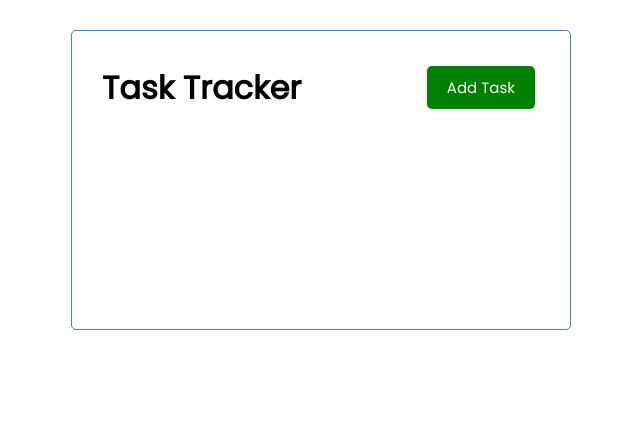
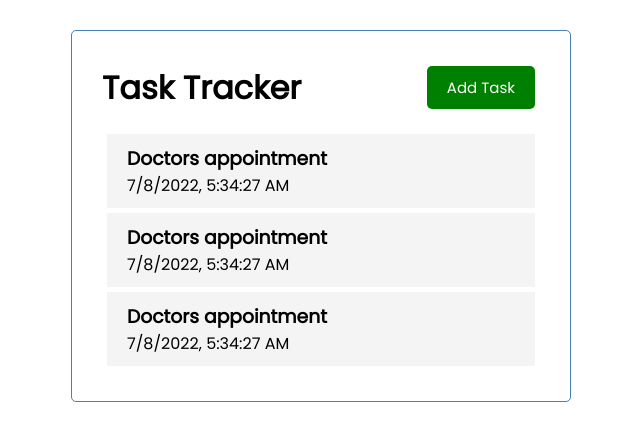
Before and after one commit to kadhit/vue-task-tracker, a Vue app: page / in a window 1280 px wide. Shown: the top 440 px of the page, without its empty margins (319-959 px from the left). Built offline with nearby package versions, Linux system fonts and the light colour scheme.

Commit message:
added TaskList, TaskItem components, connected TaskItem to TaskList

```diff
--- a/src/App.vue
+++ b/src/App.vue
@@ -1,30 +1,59 @@
 <template>
   <div class="container">
-    <HeaderItem title="Task Tracker"/>
+    <HeaderItem title="Task Tracker" />
+    <TaskList :tasks="tasks" />
   </div>
 </template>
 
 <script>
-import HeaderItem from './components/HeaderItem'
-
+  import HeaderItem from "./components/HeaderItem";
+  import TaskList from "./components/TaskList.vue";
 
   export default {
-  name: 'App',
+    name: "App",
     components: {
       HeaderItem,
-}
-}
+      TaskList,
+    },
+    data() {
+      return {
+        tasks: [],
+      };
+    },
+    created() {
+      this.tasks = [
+        {
+          id: 1,
+          text: "Doctors appointment",
+          day: new Date().toLocaleString(),
+          reminder: true,
+        },
+        {
+          id: 2,
+          text: "Doctors appointment",
+          day: new Date().toLocaleString(),
+          reminder: true,
+        },
+        {
+          id: 3,
+          text: "Doctors appointment",
+          day: new Date().toLocaleString(),
+          reminder: true,
+        },
+      ];
+    },
+  };
 </script>
 
 <style>
-@import url('https://fonts.googleapis.com/css2?family=Poppins:wght@300;400&display=swap');
+  @import url("https://fonts.googleapis.com/css2?family=Poppins:wght@300;400&display=swap");
   * {
     box-sizing: border-box;
     margin: 0;
     padding: 0;
   }
   body {
-  font-family: 'Poppins', sans-serif;
+    font-family: "Poppins", sans-serif;
   }
   .container {
     max-width: 500px;
--- /dev/null
+++ b/src/components/TaskItem.vue
@@ -0,0 +1,37 @@
+<template>
+  <div class="task">
+    <h3>{{ task.text }}</h3>
+    <p>{{ task.day }}</p>
+  </div>
+</template>
+
+<script>
+  export default {
+    name: "TaskItem",
+    props: {
+      task: {
+        type: Object,
+      },
+    },
+  };
+</script>
+
+<style scoped>
+  .fas {
+    color: red;
+  }
+  .task {
+    background: #f4f4f4;
+    margin: 5px;
+    padding: 10px 20px;
+    cursor: pointer;
+  }
+  .task.reminder {
+    border-left: 5px solid green;
+  }
+  .task h3 {
+    display: flex;
+    align-items: center;
+    justify-content: space-between;
+  }
+</style>
--- /dev/null
+++ b/src/components/TaskList.vue
@@ -0,0 +1,20 @@
+<template>
+  <div :key="task.id" v-for="task in tasks">
+    <TaskItem :task="task" />
+  </div>
+</template>
+<script>
+import TaskItem from './TaskItem.vue';
+
+export default {
+  name: "TaskList",
+  props: {
+    tasks: {
+      type: Array,
+    },
+  },
+  components: {
+    TaskItem
+  }
+};
+</script>
```
Lines whose indentation alone changed are shown as unchanged.
